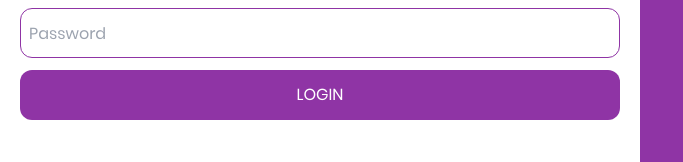
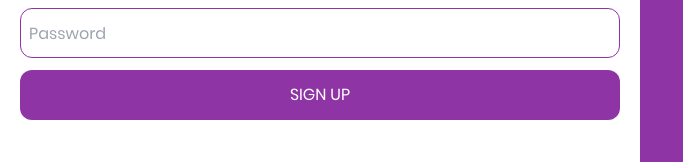
Before and after one commit to ronaldkelechi11/Paradise-Investments, a React (Vite) app: page /login in a window 1280 px wide. Shown: the part 385-547 px from the top of the page, without its empty margins (0-683 px from the left). Built offline with nearby package versions, Linux system fonts and the light colour scheme.

Commit message:
Added loading animation

```diff
--- a/src/components/Authentication/Login.jsx
+++ b/src/components/Authentication/Login.jsx
@@ -11,13 +11,16 @@ const Login = () => {
     const [email, setEmail] = useState("")
     const [password, setPassword] = useState("")
 
+    const [loading, setLoading] = useState(false)
+
+
     function goToSignup() {
         navigate("/signup")
     }
 
     function login(e) {
         e.preventDefault();
-
+        setLoading(true)
         var user = {
             email: email,
             password: password
@@ -25,6 +28,8 @@ const Login = () => {
 
         axios.post(import.meta.env.VITE_BACKEND_URL + "login", { user: user })
             .then((result) => {
+                setLoading(false)
+
                 if (result.status == 203) {
                     navigate("/admin")
                 }
@@ -32,6 +37,8 @@ const Login = () => {
                     navigate("/dashboard/" + result.data.username)
                 }
             }).catch((err) => {
+                setLoading(false)
+
                 if (err.response?.status == 401) {
                     alert("Password is not correct. Please try again.")
                     return false;
@@ -63,8 +70,11 @@ const Login = () => {
                         <motion.button
                             whileHover={{ scale: 1.05 }}
                             type="submit"
-                            className="h-[50px] w-full uppercase text-white bg-primary rounded-xl p-2 font-poppins">
-                            Login
+                            className="h-[50px] w-full uppercase text-white bg-primary rounded-xl p-2  flex justify-center items-center">
+                            {loading ?
+                                <WiRefresh size={40} className="animate-spin" /> :
+                                <p className="font-poppins">Sign Up</p>
+                            }
                         </motion.button>
                     </form>
 
--- a/src/components/Authentication/Signup.jsx
+++ b/src/components/Authentication/Signup.jsx
@@ -3,6 +3,7 @@ import BackButton from "./BackButton"
 import { useNavigate } from "react-router-dom"
 import { useState } from "react"
 import axios from "axios"
+import { WiRefresh } from "react-icons/wi";
 
 const Signup = () => {
     document.title = "Sign Up - Paradise Investment"
@@ -14,12 +15,16 @@ const Signup = () => {
     const [telephone, setTelephone] = useState("")
     const [password, setPassword] = useState("")
 
+    const [loading, setLoading] = useState(false)
+
     function goToLogin() {
         naviagte("/login")
     }
 
     function signup(e) {
         e.preventDefault();
+        setLoading(true)
+
         var user = {
             username: username,
             email: email,
@@ -29,9 +34,9 @@ const Signup = () => {
 
         axios.post(import.meta.env.VITE_BACKEND_URL + "signup", { user })
             .then((result) => {
-
                 naviagte("/dashboard/" + result.data)
             }).catch((err) => {
+                setLoading(false)
                 if (err.response.status == 409) {
                     alert("That Email or Username already exist")
                 }
@@ -65,13 +70,18 @@ const Signup = () => {
                         <motion.button
                             whileHover={{ scale: 1.05 }}
                             type="submit"
-                            className="h-[50px] w-full uppercase text-white bg-primary rounded-xl p-2 font-poppins">
-                            Sign Up
+                            className="h-[50px] w-full uppercase text-white bg-primary rounded-xl p-2  flex justify-center items-center">
+                            {loading ?
+                                <WiRefresh size={40} className="animate-spin" /> :
+                                <p className="font-poppins">Sign Up</p>
+                            }
                         </motion.button>
                     </form>
 
-                    <div className="font-poppins text-center">Already have an account? <br /> <span
-                        onClick={goToLogin} className="text-primary underline cursor-pointer">Log In Here</span></div>
+                    <div className="font-poppins text-center">Already have an account? <br />
+                        <span
+                            onClick={goToLogin}
+                            className="text-primary underline cursor-pointer">Log In Here</span></div>
                 </div>
 
                 {/* Second Section */}
```
